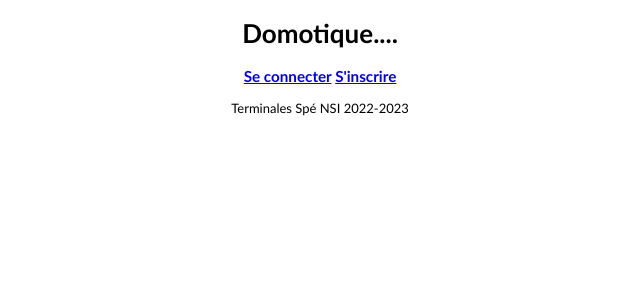
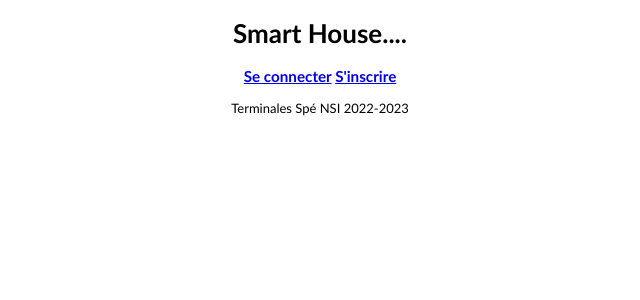
Before and after one commit to gbaalat/domo, a Python web app: template src/domo/general/templates/cadre.html in a window 1280 px wide. Shown: the top 300 px of the page, without its empty margins (320-960 px from the left). Run offline with Jinja, Linux system fonts and the light colour scheme; the template is opened without the code that fills it, so the values that code supplies are empty.

Commit message:
modif html

```diff
--- a/src/domo/general/templates/cadre.html
+++ b/src/domo/general/templates/cadre.html
@@ -1,14 +1,14 @@
 <!DOCTYPE html>
 <html>
 <head>
-	<title>Bal du Lycée</title>
+	<title>Domotique</title>
 	<meta charset="UTF-8"/>
 	<link rel="stylesheet" type="text/css" href="{{ url_for('gen_bp.static', filename='style.css') }}">
 
 </head>
 <body>
 	<header>
-	    <h1>Domotique....</h1>
+	    <h1>Smart House....</h1>
 
 		<h3 id="auth">
 			{% if session['id'] %}
```
